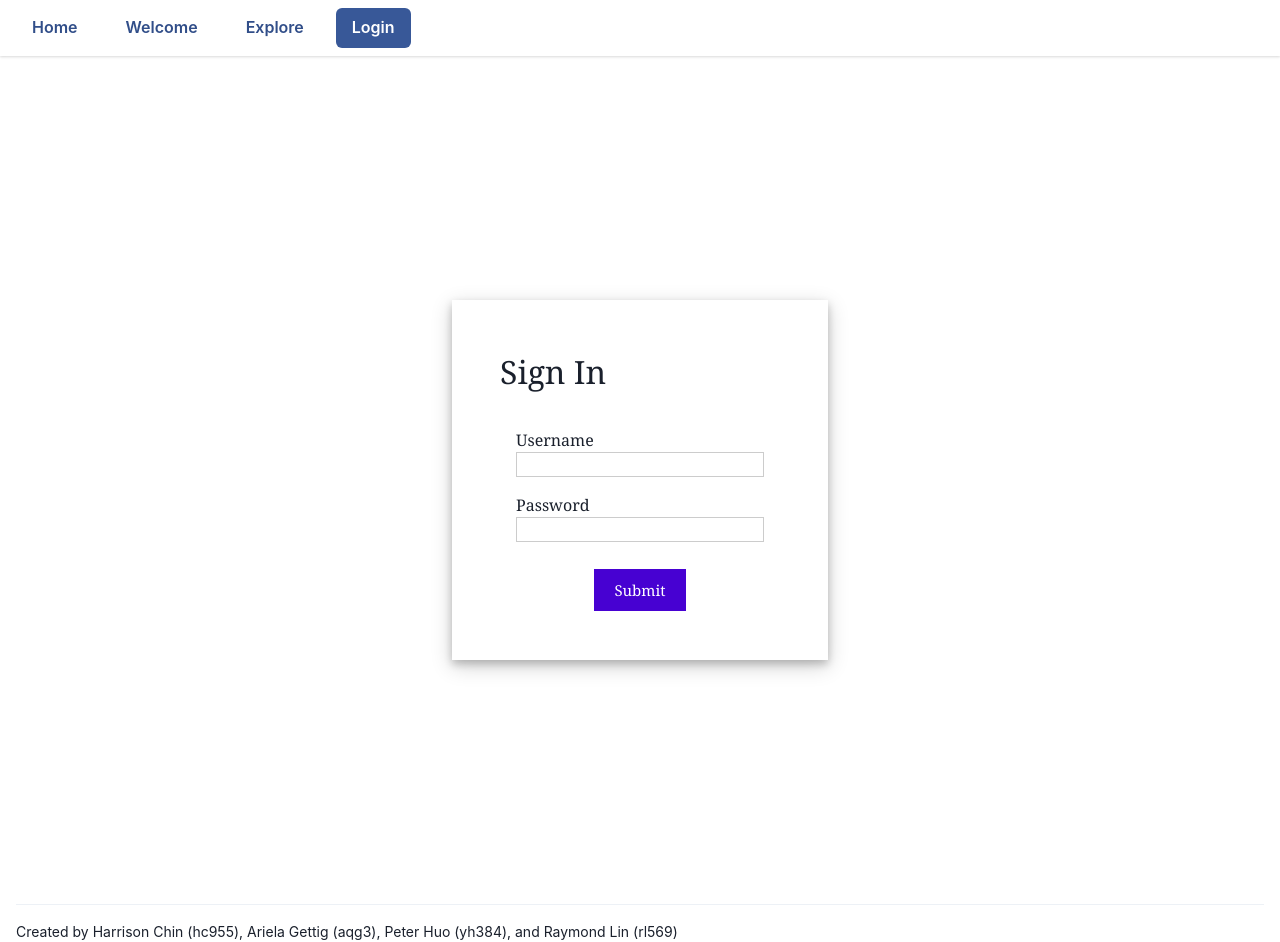
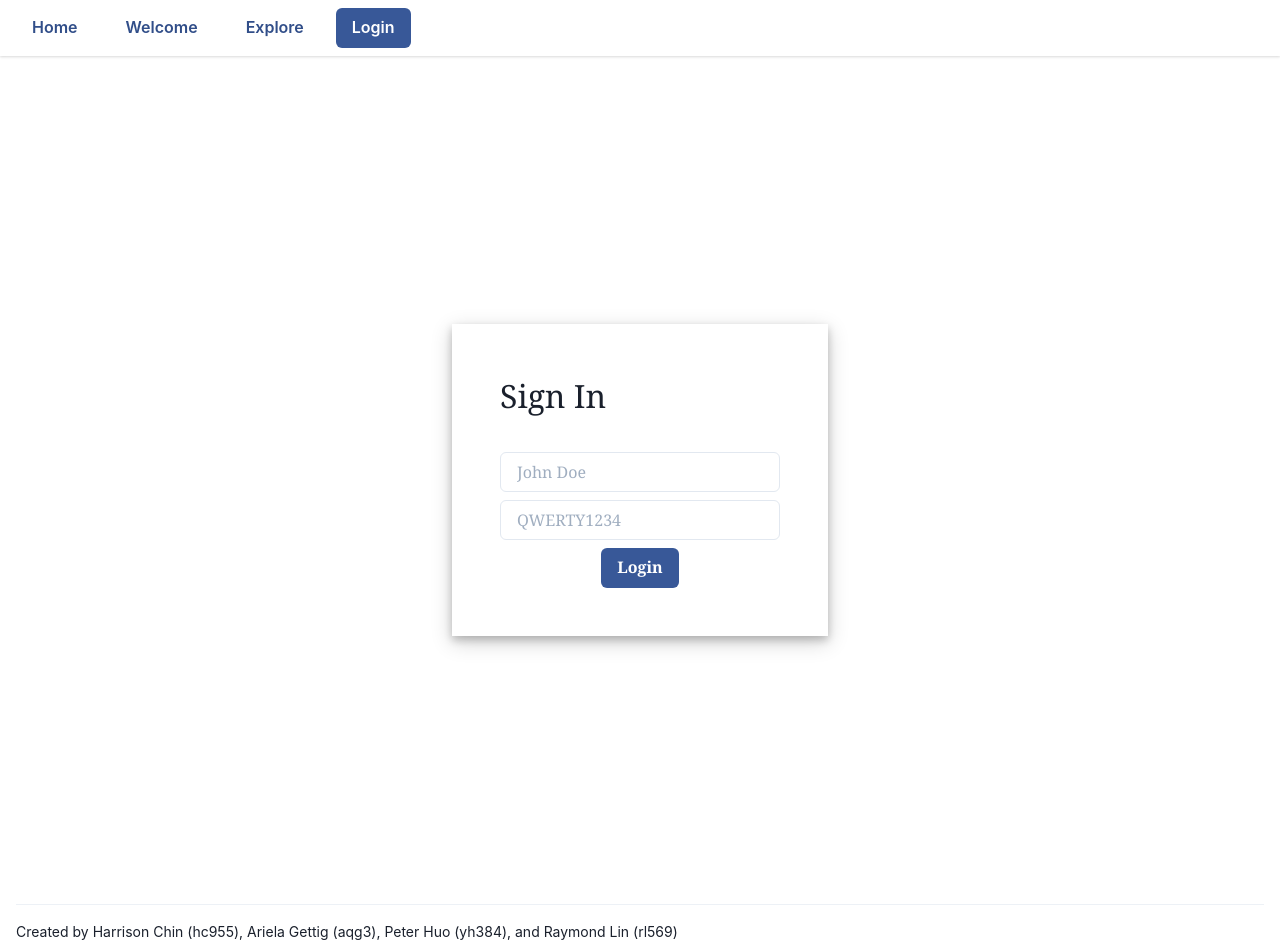
Before and after one commit to agettig/trends-clubhub, a Next.js app: page /login in a window 1280 px wide. Built offline with nearby package versions, Linux system fonts and the light colour scheme.

Commit message:
modified login to have chakra comps

```diff
--- a/components/login/Login.tsx
+++ b/components/login/Login.tsx
@@ -1,43 +1,51 @@
 // import { addDoc, collection, query } from "firebase/firestore";
-// import { Formik } from "formik";
-import { FormEventHandler, useState } from "react";
+import { Button, Input } from "@chakra-ui/react";
+import { MouseEventHandler, useState } from "react";
 import styles from "./login.module.css";
-// import { Task } from "../../types"
 // import { db } from "../../util/firebase"
 
 const Login = () => {
-  const [input, setInput] = useState("");
-  const [isSubmitted, setIsSubmitted] = useState(false);
+  const [username, setUsername] = useState("");
+  const [password, setPassword] = useState("");
 
-  const login: FormEventHandler<HTMLFormElement> = (e) => {
+  const login: MouseEventHandler<HTMLButtonElement> | undefined = (e) => {
     e.preventDefault();
 
-    setInput("");
+    setUsername("");
+    setPassword("");
   };
-
-  const renderForm = (
-    <div>
-      <form onSubmit={login}>
-        <div className={styles.inputContainer}>
-          <label>Username </label>
-          <input type="text" name="" required className={styles.text} />
-        </div>
-        <div className={styles.inputContainer}>
-          <label>Password </label>
-          <input type="password" name="" required className={styles.password} />
-        </div>
-        <div className={styles.button}>
-          <input type="submit" className={styles.submit} />
-        </div>
-      </form>
-    </div>
-  );
 
   return (
     <div className={styles.page}>
       <div className={styles.form}>
         <div className={styles.title}>Sign In</div>
-        {isSubmitted ? "" : renderForm}
+        <div className={styles.text}>
+          <Input
+            value={username}
+            type="text"
+            placeholder="John Doe"
+            onChange={(e) => setUsername(e.target.value)}
+          />
+        </div>
+        <div className={styles.password}>
+          <Input
+            value={password}
+            type="password"
+            placeholder="QWERTY1234"
+            onChange={(e) => setPassword(e.target.value)}
+          />
+        </div>
+        <div className={styles.button}>
+          <Button
+            type="submit"
+            onClick={login}
+            _focusVisible={{ shadow: "outline" }}
+            _focus={{ shadow: "none" }}
+            colorScheme={"facebook"}
+          >
+            Login
+          </Button>
+        </div>
       </div>
     </div>
   );
--- a/components/login/login.module.css
+++ b/components/login/login.module.css
@@ -9,25 +9,12 @@
 
 .text,
 .password {
-  height: 25px;
-  border: 1px solid rgba(0, 0, 0, 0.2);
-}
-
-.submit {
-  margin-top: 10px;
-  cursor: pointer;
-  font-size: 15px;
-  background: #4701d2;
-  border: 1px solid white;
-  color: #fff;
-  padding: 10px 20px;
-}
-
-.submit:hover {
-  background: #c46cf0;
+  margin-bottom: 0.5rem;
 }
 
 .button {
+  margin-top: 0.5rem;
+  cursor: pointer;
   display: flex;
   justify-content: center;
 }
```
Also changed, not shown: 2 other files (tests, documents, lock files or other folders).
